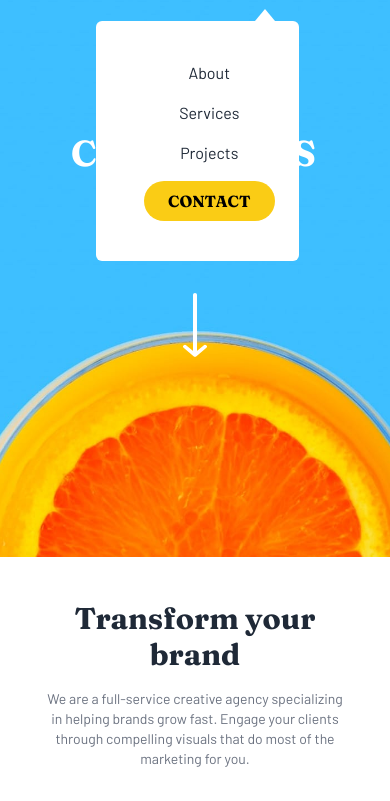
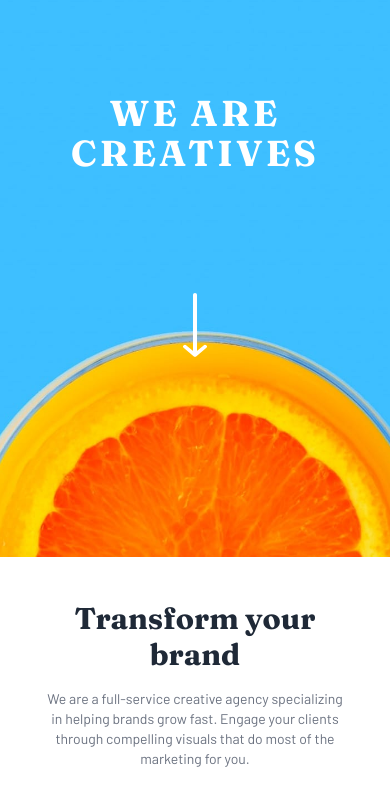
Before and after one commit to Dera-a/Dera-smart-agency-website, a plain HTML site: page index.html in a window 390 px wide. Shown: the part 43-844 px from the top of the page. Drawn offline with nearby package versions, Linux system fonts and the light colour scheme.

Commit message:
fixed hidden

```diff
--- a/index.html
+++ b/index.html
@@ -65,7 +65,7 @@
         <!---Mobile nav links-->
         <div
           id="nav-links"
-          class=" lg:hidden  space-x-6  bg-white text-gray-800 rounded-md p-6 p-0 flex-col flex-col shadow-lg shadow-none left-24 absolute top-16">
+          class=" hidden lg:hidden  space-x-6  bg-white text-gray-800 rounded-md p-6 p-0 flex-col flex-col shadow-lg shadow-none left-24 absolute top-16">
            <div
             class="absolute -top-3 right-6 w-0 h-0 border-l-[10px] border-r-[10px] border-b-[12px] border-transparent border-b-white"
           ></div>
```
